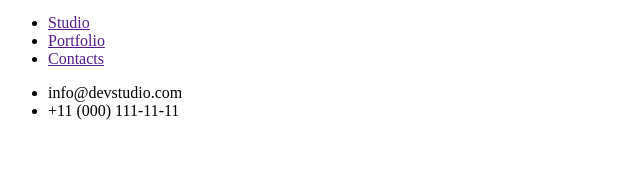
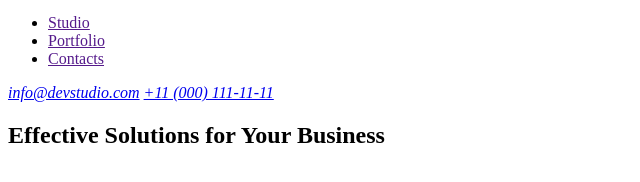
Before and after one commit to AnnaFutryk/goit-markup-hw-01, a plain HTML site: page index.html in a window 1280 px wide. Shown: the part 38-220 px from the top of the page, without its empty margins (0-640 px from the left). Drawn offline with Linux system fonts and the light colour scheme.

Commit message:
Update index.html

```diff
--- a/index.html
+++ b/index.html
@@ -8,19 +8,27 @@
 </head>
 <body>
     <header>
-        <a href="/">
+       <nav>
+         <a href="/">
             <img src="./images/Logo.svg" alt="company logo"
-        </a>
+         </a>
 
-        <ul>
+         <ul>
             <li><a href="">Studio</a></li>
             <li><a href="">Portfolio</a></li>
             <li><a href="">Contacts</a></li>
-        </ul>
-        <ul>
-            <li><a href="mailto:info@devstudio.com<"></a>info@devstudio.com</li>
-            <li><a href="tel:+110001111111"></a>+11 (000) 111-11-11</li>
-        </ul>
+         </ul>
+         <address>
+            <a href="mailto:info@devstudio.com">info@devstudio.com</a>
+            <a href="tel:+110001111111">+11 (000) 111-11-11</a>
+         </address>
+       </nav>
     </header>
+
+    <div>
+        <section>
+            <h1>Effective Solutions for Your Business</h1>
+        </section>
+    </div>
 </body>
 </html>
```
